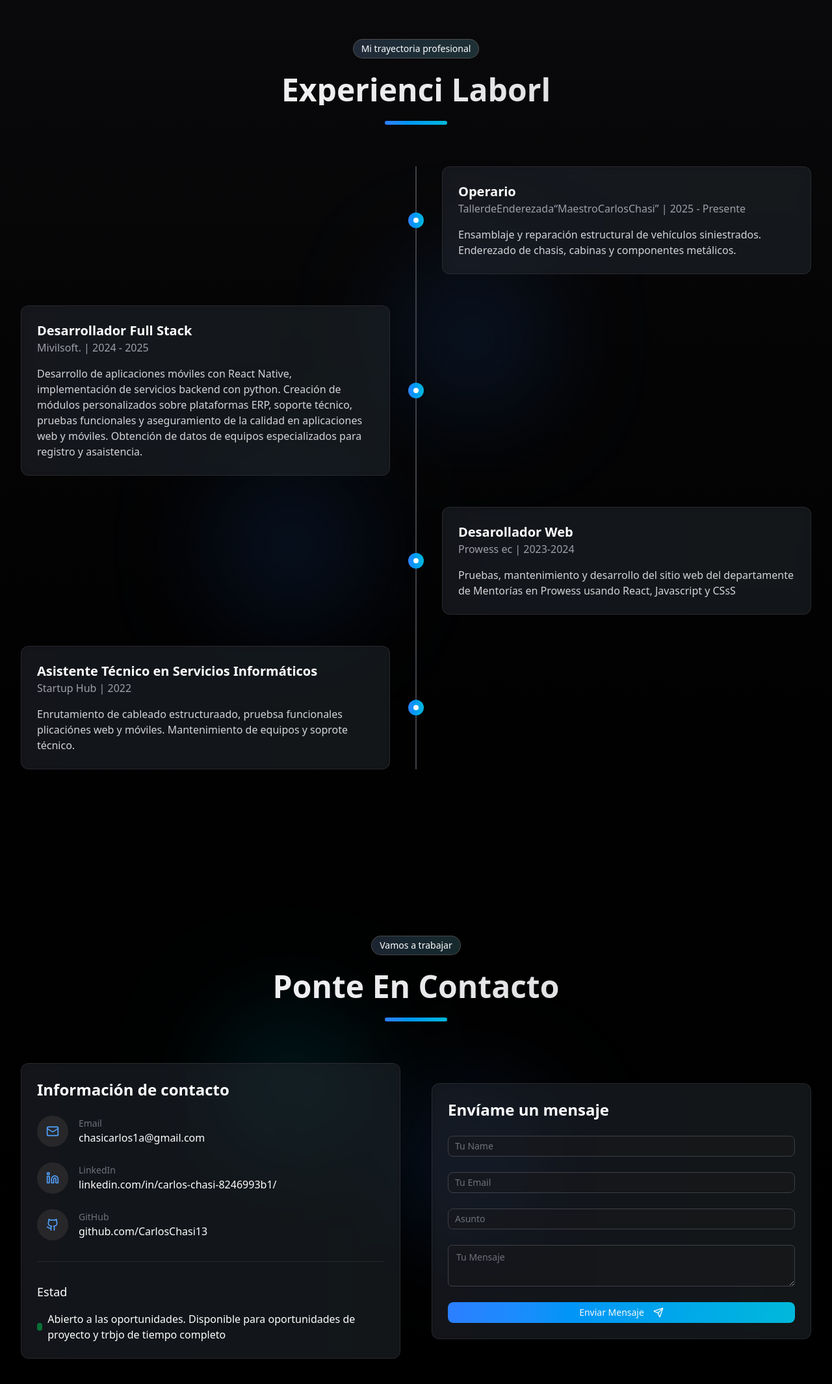
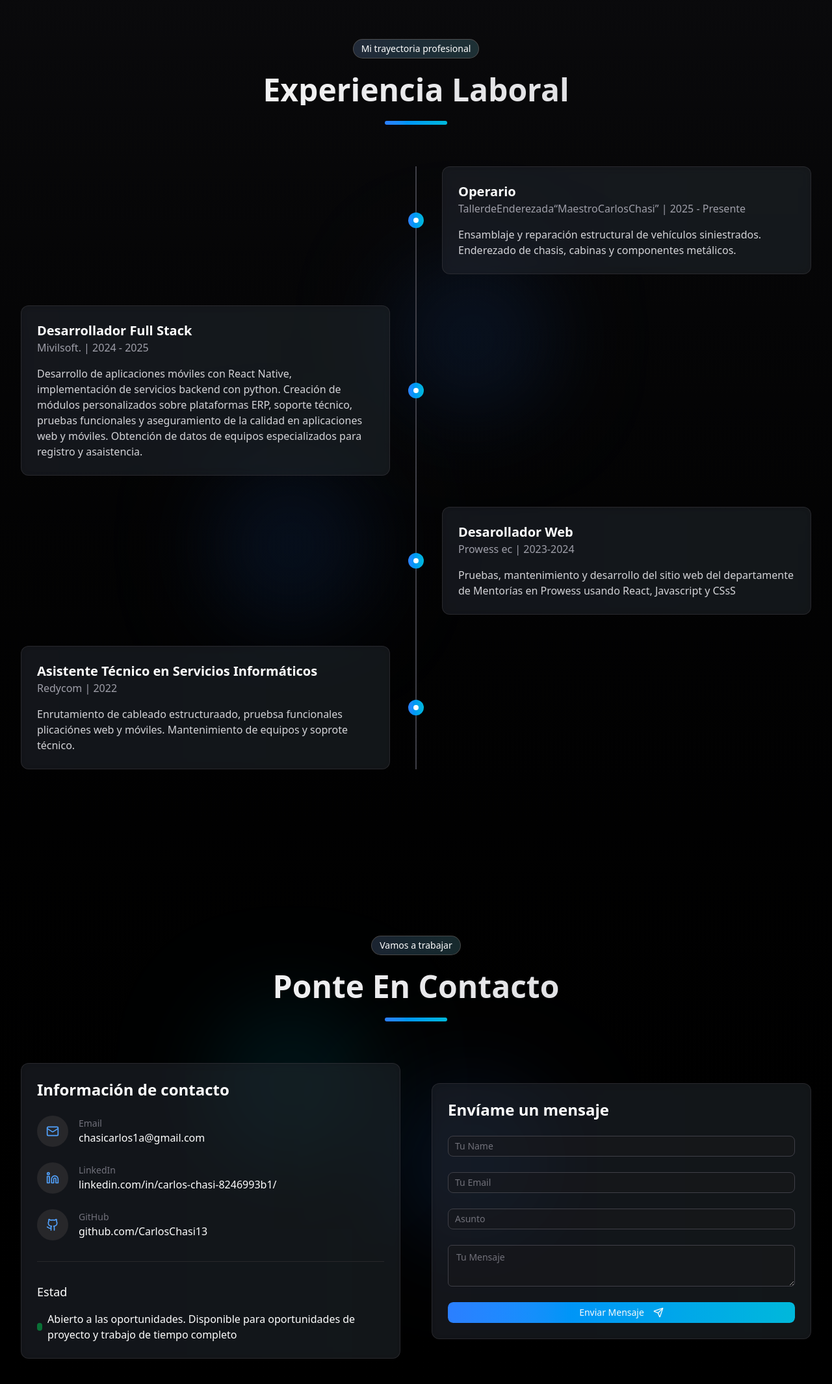
Before and after one commit to CarlosChasi13/carlos-portfolio, a Next.js app: page / in a window 1280 px wide. Shown: the part 4494-6624 px from the top of the page at 65% size. Built offline with nearby package versions, Linux system fonts and the light colour scheme.

Commit message:
Correción de textos

```diff
--- a/app/layout.tsx
+++ b/app/layout.tsx
@@ -27,7 +27,7 @@ export default function RootLayout({
     <html lang="en">
       <body>
         {children}
-        <Toaster />
+        <Toaster richColors/>
       </body>
     </html>
   );
--- a/app/page.tsx
+++ b/app/page.tsx
@@ -284,7 +284,7 @@ Emprendimientos de personas refugiadas, solicitantes de asilo y personas de inte
         </div>
 
         <div className="container relative z-10">
-          <SectionHeading title="Experienci Laborl" subtitle="Mi trayectoria profesional" />
+          <SectionHeading title="Experiencia Laboral" subtitle="Mi trayectoria profesional" />
 
           <div className="mt-16">
             <Timeline />
@@ -339,7 +339,7 @@ Emprendimientos de personas refugiadas, solicitantes de asilo y personas de inte
                 <h4 className="text-lg font-medium mb-4">Estad</h4>
                 <div className="flex items-center gap-2">
                   <div className="w-3 h-3 rounded-full bg-green-500 animate-pulse"></div>
-                  <span>Abierto a las oportunidades. Disponible para oportunidades de proyecto y trbjo de tiempo completo</span>
+                  <span>Abierto a las oportunidades. Disponible para oportunidades de proyecto y trabajo de tiempo completo</span>
                 </div>
               </div>
             </GlassmorphicCard>
--- a/components/contact-form.tsx
+++ b/components/contact-form.tsx
@@ -17,18 +17,19 @@ export function ContactForm() {
 
   const handleSubmit = async (e: React.FormEvent<HTMLFormElement>) => {
     e.preventDefault()
+    const form = e.currentTarget
     setIsSubmitting(true)
 
     // Simulate form submission
     await new Promise((resolve) => setTimeout(resolve, 1500))
 
     toast({
-      title: "Message sent!",
-      description: "Thanks for reaching out. I'll get back to you soon.",
+      title: "Mensaje enviado",
+      description: "Gracias por contactarme. Te responderé muy pronto",
     })
 
     setIsSubmitting(false)
-    e.currentTarget.reset()
+    form.reset()
   }
 
   return (
--- a/components/timeline.tsx
+++ b/components/timeline.tsx
@@ -27,7 +27,7 @@ const experiences = [
   },
   {
     title: "Asistente Técnico en Servicios Informáticos",
-    company: "Startup Hub",
+    company: "Redycom",
     period: "2022",
     description: "Enrutamiento de cableado estructuraado, pruebsa funcionales  plicaciónes web y móviles. Mantenimiento de equipos y soprote técnico.",
   },
--- a/components/ui/sonner.tsx
+++ b/components/ui/sonner.tsx
@@ -11,6 +11,7 @@ const Toaster = ({ ...props }: ToasterProps) => {
     <Sonner
       theme={theme as ToasterProps["theme"]}
       className="toaster group"
+      richColors
       icons={{
         success: (
           <CircleCheckIcon className="size-4" />
```
